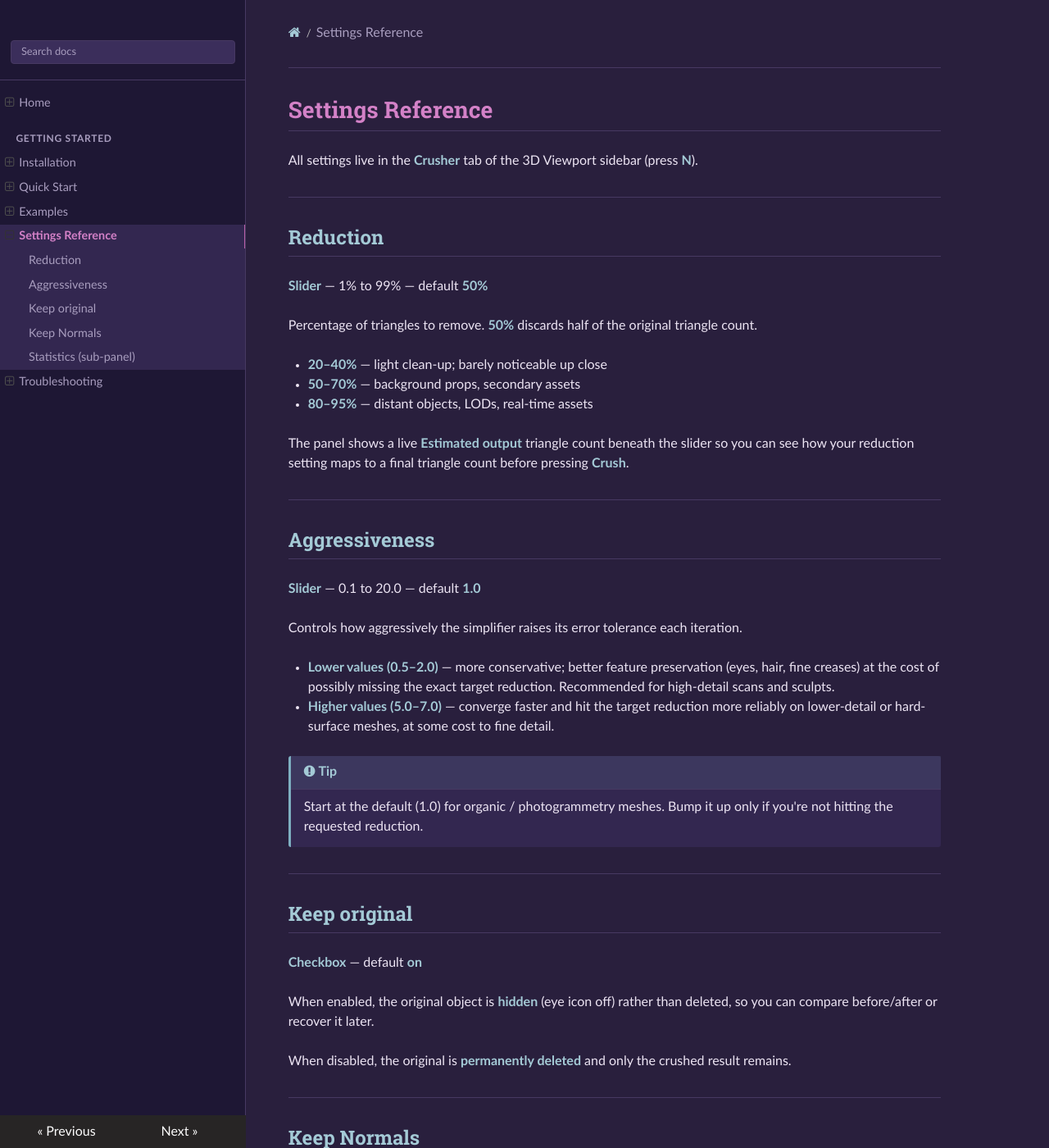
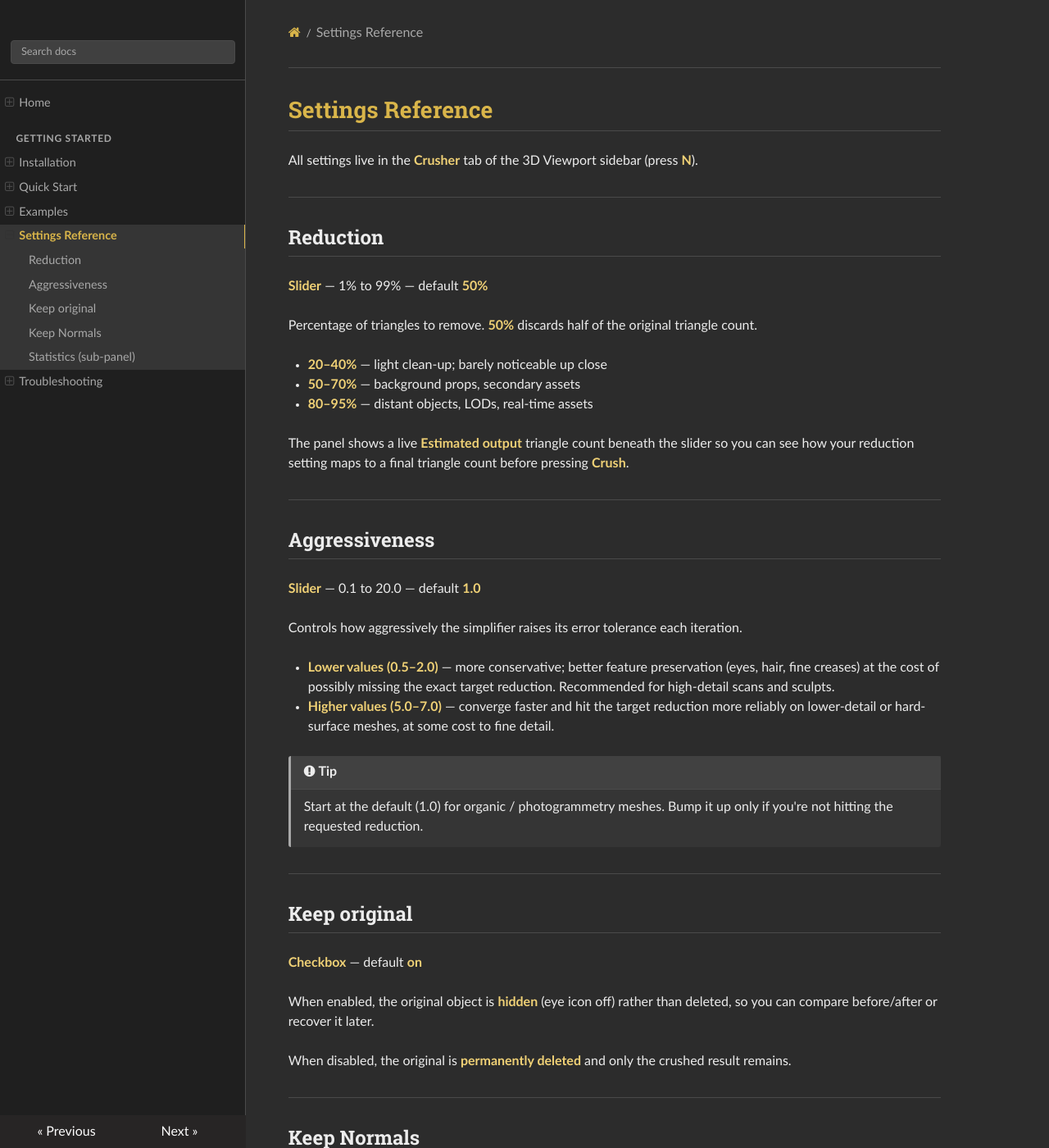
Before and after one commit to henriquevlopes/polygon-crusher-9000-docs, an MkDocs documentation site: the page built from docs/settings.md, in a window 1280 px wide and 1400 px high. Shown: the whole window at 82% size. Built offline with MkDocs 1.6.1, drawn with Linux system fonts in a browser that asks for light colours.

Commit message:
Switch home image and theme palette to match new header art
Use PolygonCrusher9000_header.jpg on the home page. The header is a
neutral dark-gray composition with a gold "9000" badge as the only
chromatic accent, so the synthwave purple/cyan palette no longer
fits.

New palette: dark neutral gray (#2c2c2c main, #1f1f1f deep, #353535
panels) with gold accents (#d9b54a default, #f0d176 highlight) for
H1, links, sidebar active items, code, table-row hover, scrollbar
hover, and selection. Body text and H2-H6 sit on a clean off-white
(#ececec) matching the sculpture's gray.

Co-Authored-By: Claude Opus 4.7 (1M context) <noreply@anthropic.com>

```diff
--- a/docs/stylesheets/extra.css
+++ b/docs/stylesheets/extra.css
@@ -1,31 +1,27 @@
-/* ── Muted synthwave palette (calmer take on showcase image colors) ─────
-   Same families as the bright version, just desaturated:
-   - Bg deep            #181028
-   - Bg main            #20142d
-   - Bg panel           #2a1d42
-   - Bg input/button    #322447
-   - Border subtle      #3a2a55
-   - Text               #e2d9eb
-   - Text dim           #9c91b0
-   - Magenta (muted)    #b860a8   ← calmer pink-magenta
-   - Magenta hi         #d381c7
-   - Cyan (muted)       #7eafc1   ← steel cyan, not neon
-   - Cyan hi            #a4cad6
-   - Gold (muted)       #c9b06a
+/* ── Header-image palette: neutral dark gray + gold "9000" accent ───────
+   Sampled from PolygonCrusher9000_header.jpg:
+   - Bg deep            #1f1f1f
+   - Bg main            #2c2c2c
+   - Bg panel           #353535
+   - Bg input/button    #404040
+   - Border subtle      #4a4a4a
+   - Text               #ececec  (matches "POLYGON CRUSHER" off-white)
+   - Text dim           #a8a8a8  (matches "DECIMATE AND PRESERVE…" subtitle)
+   - Gold (main 9000)   #d9b54a
+   - Gold highlight     #f0d176
+   - Gold deep          #a07f24
    ───────────────────────────────────────────────────────────────────────── */
 :root {
-  --pc-bg-deep:    #1e1734;
-  --pc-bg:         #291f3d;
-  --pc-bg-panel:   #332750;
-  --pc-bg-input:   #3b2e5b;
-  --pc-border:     #473962;
-  --pc-text:       #ece4f3;
-  --pc-text-dim:   #a89dbe;
-  --pc-magenta:    #b860a8;
-  --pc-magenta-hi: #d381c7;
-  --pc-cyan:       #7eafc1;
-  --pc-cyan-hi:    #a4cad6;
-  --pc-gold:       #c9b06a;
+  --pc-bg-deep:    #1f1f1f;
+  --pc-bg:         #2c2c2c;
+  --pc-bg-panel:   #353535;
+  --pc-bg-input:   #404040;
+  --pc-border:     #4a4a4a;
+  --pc-text:       #ececec;
+  --pc-text-dim:   #a8a8a8;
+  --pc-gold:       #d9b54a;
+  --pc-gold-hi:    #f0d176;
+  --pc-gold-deep:  #a07f24;
 }
 
 /* ── Body / overall background ──────────────────────────────────────────── */
@@ -46,19 +42,19 @@ body,
   max-width: 900px;
 }
 
-/* ── Headings (no glow, subtle) ─────────────────────────────────────────── */
+/* ── Headings ───────────────────────────────────────────────────────────── */
 .rst-content h1,
 .rst-content h2,
 .rst-content h3,
 .rst-content h4,
 .rst-content h5,
 .rst-content h6 {
-  color: var(--pc-cyan-hi);
+  color: var(--pc-text);
   font-weight: 600;
 }
 
 .rst-content h1 {
-  color: var(--pc-magenta-hi);
+  color: var(--pc-gold);
   border-bottom: 1px solid var(--pc-border);
   padding-bottom: 0.25em;
 }
@@ -77,7 +73,7 @@ body,
 }
 
 .rst-content strong {
-  color: var(--pc-cyan-hi);
+  color: var(--pc-gold-hi);
   font-weight: 600;
 }
 
@@ -89,12 +85,12 @@ body,
 /* ── Links ──────────────────────────────────────────────────────────────── */
 .rst-content a,
 .rst-content a:visited {
-  color: var(--pc-cyan-hi);
+  color: var(--pc-gold);
   text-decoration: none;
 }
 
 .rst-content a:hover {
-  color: var(--pc-magenta-hi);
+  color: var(--pc-gold-hi);
   text-decoration: underline;
 }
 
@@ -113,7 +109,7 @@ body,
 
 .wy-side-nav-search > a,
 .wy-side-nav-search .wy-dropdown > a {
-  color: var(--pc-magenta-hi) !important;
+  color: var(--pc-gold) !important;
   font-weight: 600;
 }
 
@@ -159,7 +155,7 @@ body,
 .wy-menu-vertical li.toctree-l2 a:hover,
 .wy-menu-vertical li.toctree-l3 a:hover {
   background: var(--pc-bg-input);
-  color: var(--pc-cyan-hi);
+  color: var(--pc-gold-hi);
 }
 
 .wy-menu-vertical li.current {
@@ -169,16 +165,16 @@ body,
 .wy-menu-vertical li.current > a,
 .wy-menu-vertical li.toctree-l1.current > a {
   background: var(--pc-bg-panel) !important;
-  color: var(--pc-magenta-hi) !important;
+  color: var(--pc-gold) !important;
   border-top: none;
   border-bottom: none;
-  border-right: 2px solid var(--pc-magenta) !important;
+  border-right: 2px solid var(--pc-gold) !important;
 }
 
 .wy-menu-vertical li.toctree-l2.current > a,
 .wy-menu-vertical li.toctree-l3.current > a {
   background: var(--pc-bg-panel) !important;
-  color: var(--pc-magenta-hi) !important;
+  color: var(--pc-gold) !important;
 }
 
 .wy-menu-vertical li.toctree-l2.current li.toctree-l3 > a {
@@ -189,21 +185,21 @@ body,
 .wy-menu-vertical li.toctree-l1.current > a:hover,
 .wy-menu-vertical li.current > a:hover {
   background: var(--pc-bg-input) !important;
-  color: var(--pc-magenta-hi) !important;
+  color: var(--pc-gold-hi) !important;
 }
 
 /* ── Mobile top bar (hamburger menu) ────────────────────────────────────── */
 .wy-nav-top {
   background: var(--pc-bg-deep) !important;
-  color: var(--pc-magenta-hi);
+  color: var(--pc-gold);
 }
 
 .wy-nav-top a {
-  color: var(--pc-magenta-hi);
+  color: var(--pc-gold);
 }
 
 .wy-nav-top i {
-  color: var(--pc-cyan-hi);
+  color: var(--pc-text);
 }
 
 /* ── Inline code ────────────────────────────────────────────────────────── */
@@ -271,22 +267,22 @@ code,
 }
 
 .rst-content table.docutils tbody tr:hover td {
-  background: rgba(184, 96, 168, 0.08) !important;
+  background: rgba(217, 181, 74, 0.08) !important;
   color: var(--pc-text);
 }
 
 /* ── Admonitions (note / tip / warning) ─────────────────────────────────── */
 .rst-content .admonition {
   background: var(--pc-bg-panel);
-  border-left: 3px solid var(--pc-magenta);
+  border-left: 3px solid var(--pc-gold);
   color: var(--pc-text);
   border-radius: 3px;
   padding: 0;
 }
 
 .rst-content .admonition-title {
-  background: rgba(184, 96, 168, 0.12) !important;
-  color: var(--pc-magenta-hi) !important;
+  background: rgba(217, 181, 74, 0.12) !important;
+  color: var(--pc-gold) !important;
   font-weight: 600;
   border-bottom: 1px solid var(--pc-border);
   padding: 0.5em 1em;
@@ -299,15 +295,16 @@ code,
   margin: 0;
 }
 
+/* Notes / tips use a softer dim border instead of gold */
 .rst-content .note,
 .rst-content .tip {
-  border-left-color: var(--pc-cyan);
+  border-left-color: var(--pc-text-dim);
 }
 
 .rst-content .note .admonition-title,
 .rst-content .tip .admonition-title {
-  background: rgba(126, 175, 193, 0.12) !important;
-  color: var(--pc-cyan-hi) !important;
+  background: rgba(168, 168, 168, 0.10) !important;
+  color: var(--pc-text) !important;
 }
 
 /* ── Horizontal rules (subtle, no gradient) ─────────────────────────────── */
@@ -323,7 +320,7 @@ code,
 .btn-neutral,
 .rst-footer-buttons .btn {
   background: var(--pc-bg-input) !important;
-  color: var(--pc-cyan-hi) !important;
+  color: var(--pc-gold) !important;
   border: 1px solid var(--pc-border) !important;
   border-radius: 4px;
   font-weight: 600;
@@ -336,8 +333,8 @@ code,
 .btn-neutral:hover,
 .rst-footer-buttons .btn:hover {
   background: var(--pc-bg-panel) !important;
-  border-color: var(--pc-magenta) !important;
-  color: var(--pc-magenta-hi) !important;
+  border-color: var(--pc-gold) !important;
+  color: var(--pc-gold-hi) !important;
 }
 
 /* ── Footer ─────────────────────────────────────────────────────────────── */
@@ -347,18 +344,18 @@ footer {
 
 footer a,
 footer a:visited {
-  color: var(--pc-cyan-hi) !important;
+  color: var(--pc-gold) !important;
 }
 
 footer a:hover {
-  color: var(--pc-magenta-hi) !important;
+  color: var(--pc-gold-hi) !important;
 }
 
 footer hr {
   background: var(--pc-border);
 }
 
-/* ── Images in content (clean shadow, no neon tint) ─────────────────────── */
+/* ── Images in content (rounded corners, clean shadow) ──────────────────── */
 .rst-content img,
 .rst-content .section img,
 .wy-nav-content img {
@@ -370,19 +367,19 @@ footer hr {
 
 /* ── Search results highlight ───────────────────────────────────────────── */
 .rst-content .highlighted {
-  background: rgba(201, 176, 106, 0.22);
-  color: var(--pc-gold);
+  background: rgba(217, 181, 74, 0.22);
+  color: var(--pc-gold-hi);
   border-radius: 2px;
   padding: 0 2px;
 }
 
 /* ── Selection ──────────────────────────────────────────────────────────── */
 ::selection {
-  background: var(--pc-magenta);
-  color: #ffffff;
+  background: var(--pc-gold);
+  color: var(--pc-bg-deep);
 }
 
-/* ── Scrollbar (slim purple) ────────────────────────────────────────────── */
+/* ── Scrollbar ──────────────────────────────────────────────────────────── */
 ::-webkit-scrollbar {
   width: 10px;
   height: 10px;
@@ -396,7 +393,7 @@ footer hr {
   border: 2px solid var(--pc-bg-deep);
 }
 ::-webkit-scrollbar-thumb:hover {
-  background: var(--pc-magenta);
+  background: var(--pc-gold);
 }
 
 /* ── Search results page ────────────────────────────────────────────────── */
@@ -405,7 +402,7 @@ footer hr {
 }
 
 #search-results .search li a {
-  color: var(--pc-cyan-hi);
+  color: var(--pc-gold);
 }
 
 /* ── Misc readthedocs theme element overrides ──────────────────────────── */
@@ -414,7 +411,7 @@ footer hr {
 }
 
 .wy-breadcrumbs li a {
-  color: var(--pc-cyan-hi);
+  color: var(--pc-gold);
 }
 
 .wy-breadcrumbs-aside a {
```
Also changed, not shown: docs/index.md (+1 -1 lines), docs/assets/PolygonCrusher9000_header.jpg (added).
